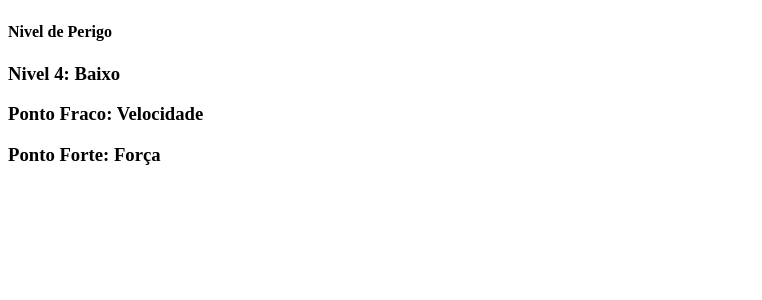
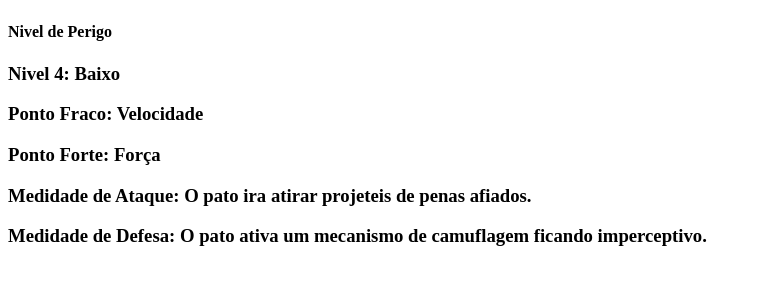
Before and after one commit to DanielFerreiraLopes/Apocalipse, a PHP site: page /visualizar.php?id=1 in a window 1280 px wide. Shown: the part 206-506 px from the top of the page, without its empty margins (0-762 px from the left). Run offline with PHP 8.4, Linux system fonts and the light colour scheme; tables that the repository leaves empty hold one stand-in row (values such as "Sample post").

Commit message:
Add files via upload

```diff
--- a/Apcalipse/sistema.php
+++ b/Apcalipse/sistema.php
@@ -31,4 +31,33 @@
   if($pontoForte == $forca){ $pontoForte = "Força";}
 
 
+  switch ($pontoForte) {
+    case "Força":
+        $medidaDesefa = "O pato ativa um mecanismo de camuflagem ficando imperceptivo.";
+        break;
+    case "Velocidade":
+        $medidaDesefa = "O pato ira desencadear uma descarga eletrica impedindo que o zumbi o toque.";
+        break;
+    case "Inteligencia":
+        $medidaDesefa = "O pato batera(as asas) em retirada.";
+        break;
+  }
+
+  switch ($pontoFraco) {
+    case "Força":
+        $medidaAtaque = "O pato usara os objetos ao seu redor para esmagar o zumbi.";
+        break;
+    case "Velocidade":
+        $medidaAtaque = "O pato ira atirar projeteis de penas afiados.";
+        break;
+    case "Inteligencia":
+        $medidaAtaque = "Dependendo da Inteligencia do zumbi o pato devera fazer perguntas matematicas cada fez mais díficeis para que o celebro do zumbi exploda.";
+        break;
+  }
+
+  if($periculosidade > 80){
+    $medidaDesefa = "Bater em retirada imediatamente.";
+    $medidaAtaque = "Ativar Autodestruição.";
+  }
+
  ?>
--- a/Apcalipse/visualizar.php
+++ b/Apcalipse/visualizar.php
@@ -54,6 +54,8 @@
     <h3><?= $grauPerigo?></h3>
     <h3>Ponto Fraco: <?= $pontoFraco?></h3>
     <h3>Ponto Forte: <?= $pontoForte?></h3>
+    <h3>Medidade de Ataque: <?= $medidaAtaque?></h3>
+    <h3>Medidade de Defesa: <?= $medidaDesefa?></h3>
 
     </section>
 
```
